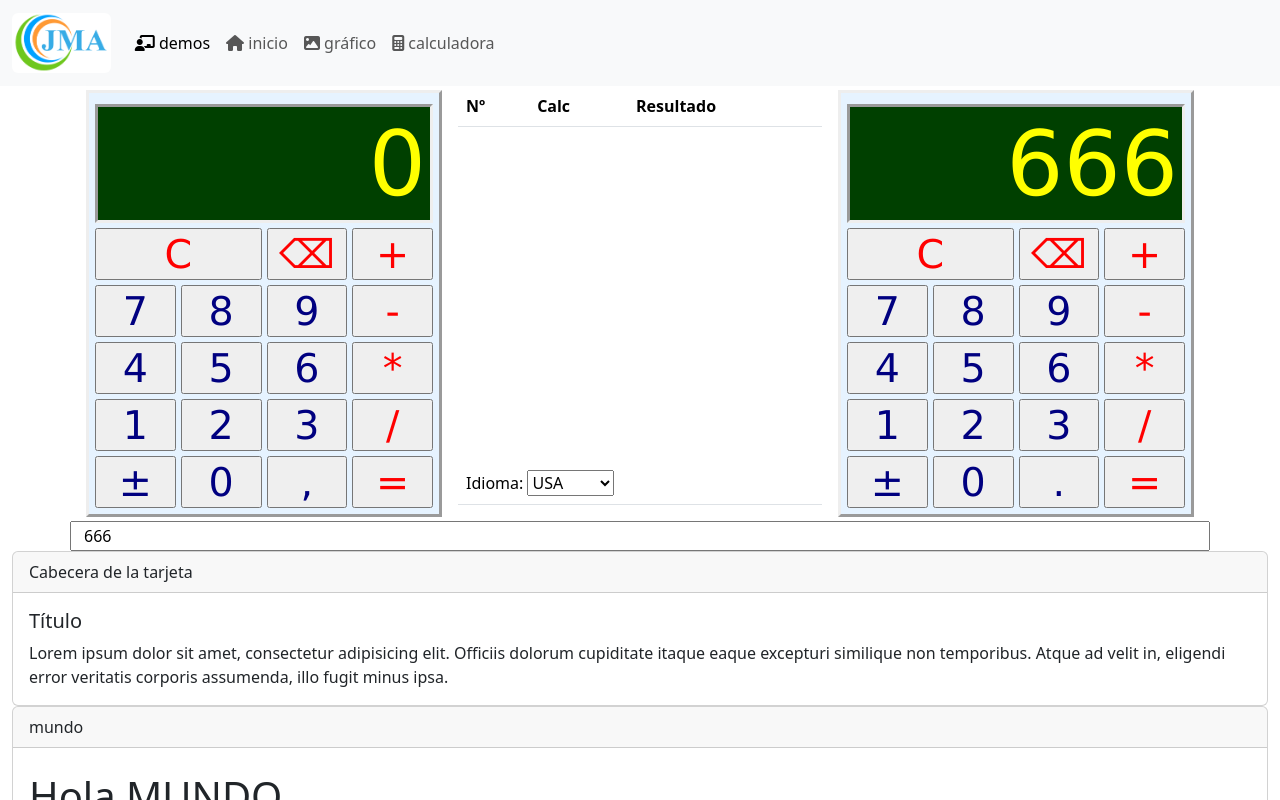
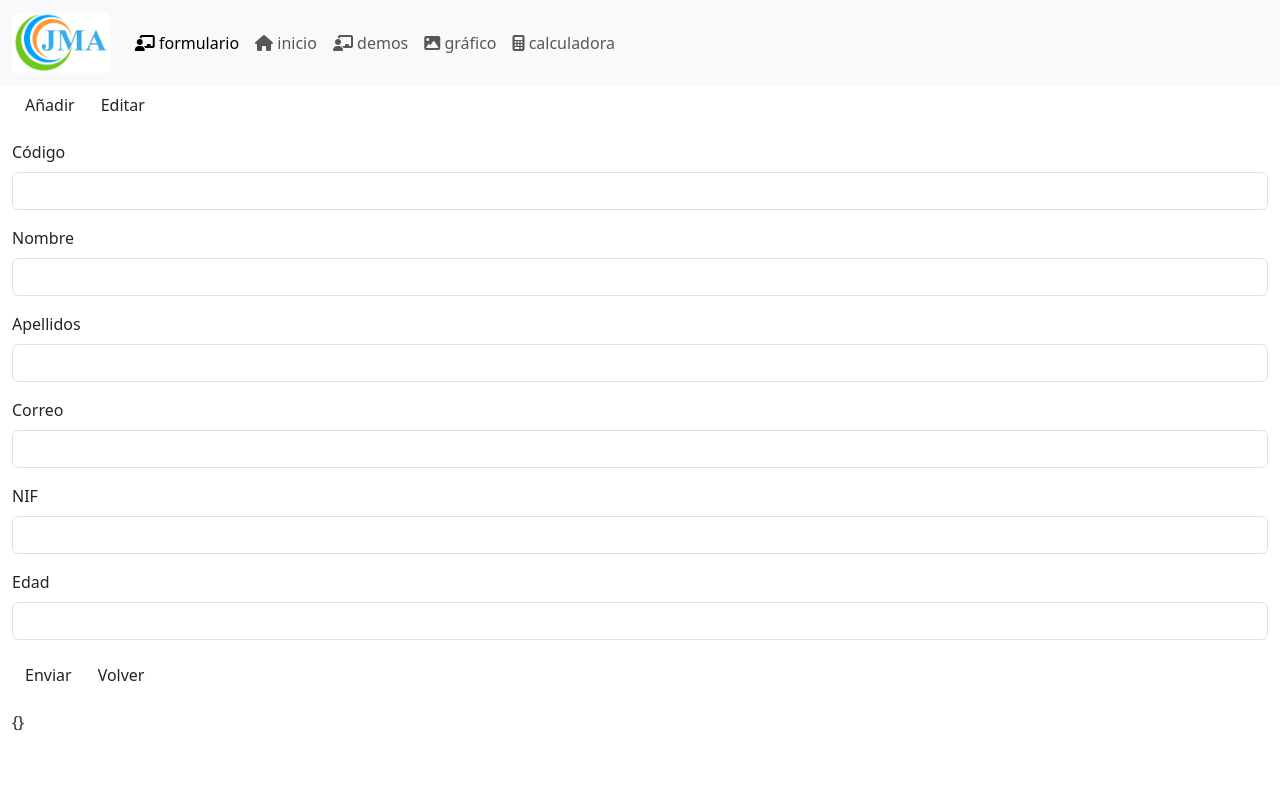
Before and after one commit to jmagit/NG20230605, an Angular app in the folder curso/: page / in a window 1280 px wide. Shown: the top 800 px of the page. Built offline with nearby package versions, Linux system fonts and the light colour scheme.

Commit message:
formulario

```diff
--- a/curso/src/app/app.module.ts
+++ b/curso/src/app/app.module.ts
@@ -19,6 +19,7 @@ import GraficoSvgComponent from 'src/lib/independientes/grafico-svg/grafico-svg.
 import { DashboardComponent } from './dashboard/dashboard.component';
 import { CalculadoraComponent } from './calculadora/calculadora.component';
 import { CommonComponentModule } from './common-component';
+import { FormularioComponent } from './formulario/formulario.component';
 
 @NgModule({
   declarations: [
@@ -26,6 +27,7 @@ import { CommonComponentModule } from './common-component';
     DemosComponent,
     DashboardComponent,
     CalculadoraComponent,
+    FormularioComponent,
   ],
   imports: [
     BrowserModule, FormsModule,
--- a/curso/src/app/dashboard/dashboard.component.ts
+++ b/curso/src/app/dashboard/dashboard.component.ts
@@ -3,6 +3,7 @@ import { HomeComponent } from '../main';
 import { DemosComponent } from '../demos/demos.component';
 import GraficoSvgComponent from 'src/lib/independientes/grafico-svg/grafico-svg.component';
 import { CalculadoraComponent } from '../calculadora/calculadora.component';
+import { FormularioComponent } from '../formulario/formulario.component';
 
 @Component({
   selector: 'app-dashboard',
@@ -11,8 +12,9 @@ import { CalculadoraComponent } from '../calculadora/calculadora.component';
 })
 export class DashboardComponent {
   menu = [
+    { texto: 'formulario', icono: 'fa-solid fa-chalkboard-user', componente: FormularioComponent},
+    { texto: 'inicio', icono: 'fa-solid fa-house', componente: HomeComponent},
     { texto: 'demos', icono: 'fa-solid fa-chalkboard-user', componente: DemosComponent},
-    { texto: 'inicio', icono: 'fa-solid fa-house', componente: HomeComponent},
     { texto: 'gráfico', icono: 'fa-solid fa-image', componente: GraficoSvgComponent},
     { texto: 'calculadora', icono: 'fa-solid fa-calculator', componente: CalculadoraComponent},
   ]
--- /dev/null
+++ b/curso/src/app/formulario/formulario.component.html
@@ -0,0 +1,37 @@
+<div class="mb-3">
+  <button class="btn" type="button" (click)="add()">Añadir</button>
+  <button class="btn" type="button" (click)="edit()">Editar</button>
+</div>
+
+<form #miForm="ngForm">
+  <div class="mb-3">
+    <label class="form-label" for="id">Código</label>
+    <input class="form-control" type="number" name="id" id="id" [(ngModel)]="elemento.id" #id="ngModel">
+  </div>
+  <div class="mb-3">
+    <label class="form-label" for="nombre">Nombre</label>
+    <input class="form-control" type="text" name="nombre" id="nombre" [(ngModel)]="elemento.nombre" #nombre="ngModel">
+  </div>
+  <div class="mb-3">
+    <label class="form-label" for="apellidos">Apellidos</label>
+    <input class="form-control" type="text" name="apellidos" id="apellidos" [(ngModel)]="elemento.apellidos" #apellidos="ngModel">
+  </div>
+  <div class="mb-3">
+    <label class="form-label" for="correo">Correo</label>
+    <input class="form-control" type="email" name="correo" id="correo" [(ngModel)]="elemento.correo" #correo="ngModel">
+  </div>
+  <div class="mb-3">
+    <label class="form-label" for="nif">NIF</label>
+    <input class="form-control" type="text" name="nif" id="nif" [(ngModel)]="elemento.nif" #nif="ngModel">
+  </div>
+  <div class="mb-3">
+    <label class="form-label" for="edad">Edad</label>
+    <input class="form-control" type="number" name="edad" id="edad" [(ngModel)]="elemento.edad" #edad="ngModel">
+  </div>
+  <div class="mb-3">
+    <button class="btn" type="button" (click)="send()">Enviar</button>
+    <button class="btn" type="button" (click)="cancel()">Volver</button>
+  </div>
+</form>
+
+{{ elemento | json }}
--- /dev/null
+++ b/curso/src/app/formulario/formulario.component.ts
@@ -0,0 +1,34 @@
+import { Component } from '@angular/core';
+
+@Component({
+  selector: 'app-formulario',
+  templateUrl: './formulario.component.html',
+  styleUrls: ['./formulario.component.css']
+})
+export class FormularioComponent {
+  elemento: any = { }
+  modo: 'add' | 'edit' = 'add'
+
+  add() {
+    this.elemento = {}
+    this.modo = 'add'
+  }
+  edit() {
+    this.elemento = { id: 1, nombre: 'Pepito', apellidos: 'Grillo', correo: 'pgrillo@example.com', nif: '12345678z', edad: 99 }
+    this.modo = 'edit'
+  }
+
+  send() {
+    switch(this.modo) {
+      case 'add':
+        alert(`POST: ${JSON.stringify(this.elemento)}`)
+        break;
+      case 'edit':
+        alert(`PUT: ${JSON.stringify(this.elemento)}`)
+        break;
+    }
+  }
+  cancel() {
+
+  }
+}
```
Also changed, not shown: curso/src/app/formulario/formulario.component.css (added), 1 other file (tests, documents, lock files or other folders).
